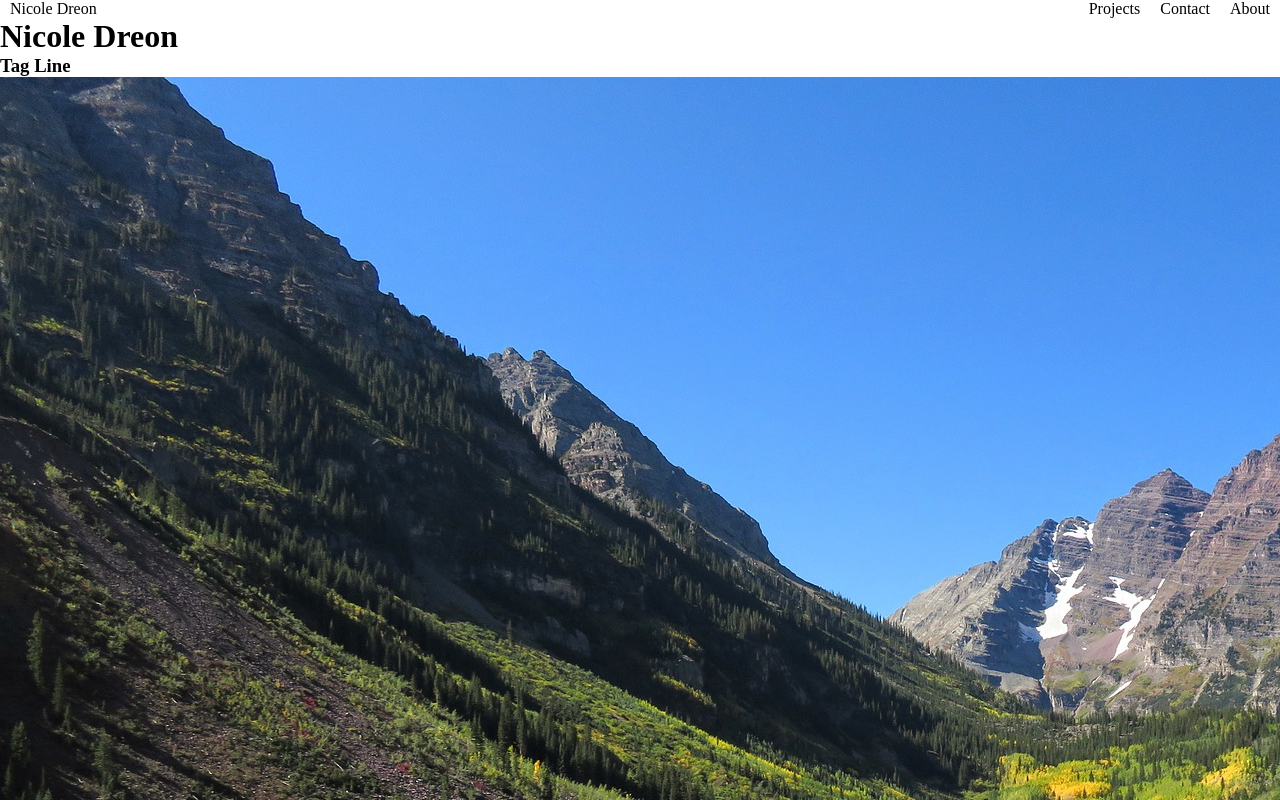
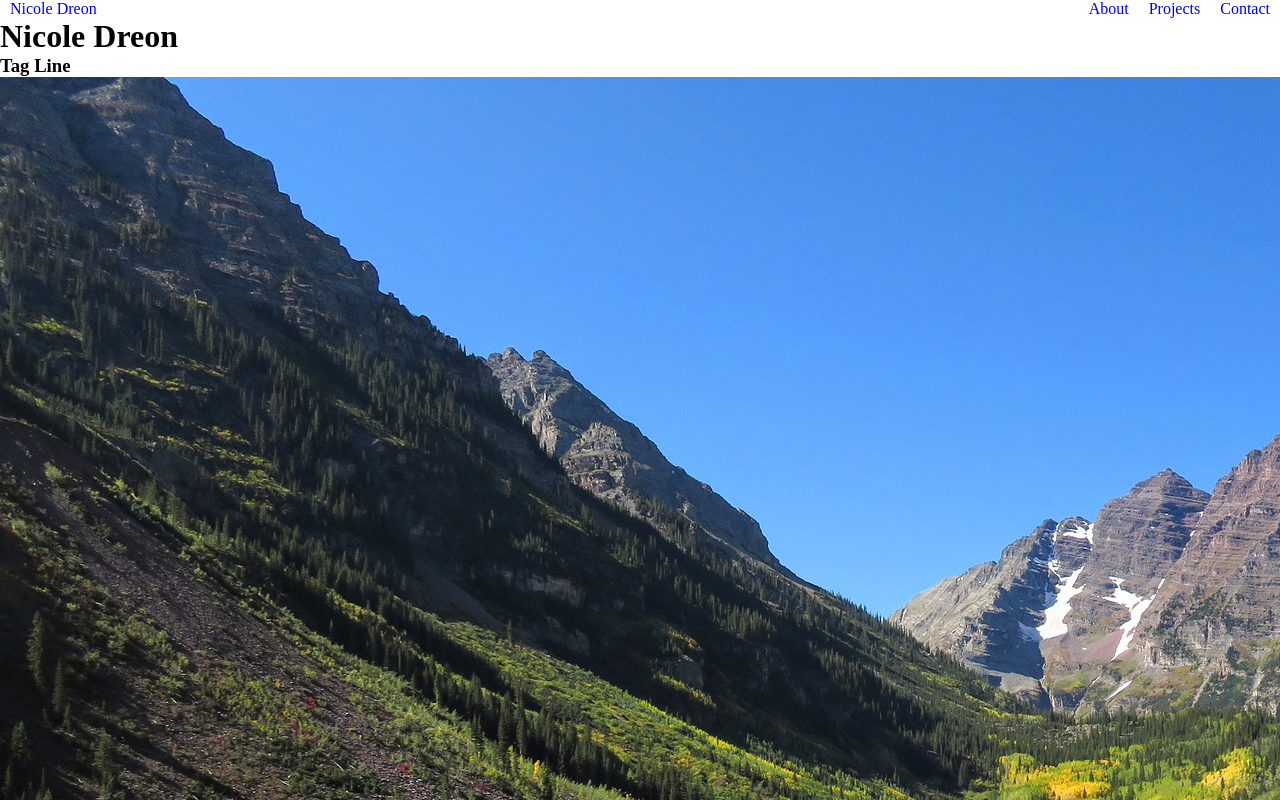
Before and after one commit to NicoleDreon/portfolio, an Angular app: page / in a window 1280 px wide. Shown: the top 800 px of the page. Built offline with nearby package versions, Linux system fonts and the light colour scheme.

Commit message:
removed default styles from nav a tags

```diff
--- a/src/app/app-routing.module.ts
+++ b/src/app/app-routing.module.ts
@@ -1,6 +1,7 @@
 import { NgModule } from '@angular/core';
 import { Routes, RouterModule } from '@angular/router';
 import { AboutComponent } from './about/about.component';
+import { ContactComponent } from './contact/contact.component';
 import { HomeComponent } from './home/home.component';
 import { ProjectsComponent } from './projects/projects.component';
 
@@ -8,6 +9,7 @@ const routes: Routes = [
   { path: '', component: HomeComponent },
   { path: 'about', component: AboutComponent },
   { path: 'projects', component: ProjectsComponent },
+  { path: 'contact', component: ContactComponent },
   { path: '**', pathMatch: 'full', component: HomeComponent },
 ];
 
--- a/src/app/navigation/navigation.component.css
+++ b/src/app/navigation/navigation.component.css
@@ -1,3 +1,7 @@
+.nav-container a {
+  text-decoration: none;
+}
+
 .nav-bar {
   display: flex;
   justify-content: space-between;
--- a/src/app/navigation/navigation.component.html
+++ b/src/app/navigation/navigation.component.html
@@ -1,8 +1,10 @@
-<ul class="nav-bar">
-  <li class="nav-item">Nicole Dreon</li>
-  <div class="nav-options">
-    <li class="nav-item">Projects</li>
-    <li class="nav-item">Contact</li>
-    <li class="nav-item">About</li>
-  </div>
-</ul>
+<div class="nav-container">
+  <ul class="nav-bar">
+    <li class="nav-item"><a routerLink="">Nicole Dreon</a></li>
+    <div class="nav-options">
+      <li class="nav-item"><a routerLink="/about">About</a></li>
+      <li class="nav-item"><a routerLink="/projects">Projects</a></li>
+      <li class="nav-item"><a routerLink="/contact">Contact</a></li>
+    </div>
+  </ul>
+</div>
```
